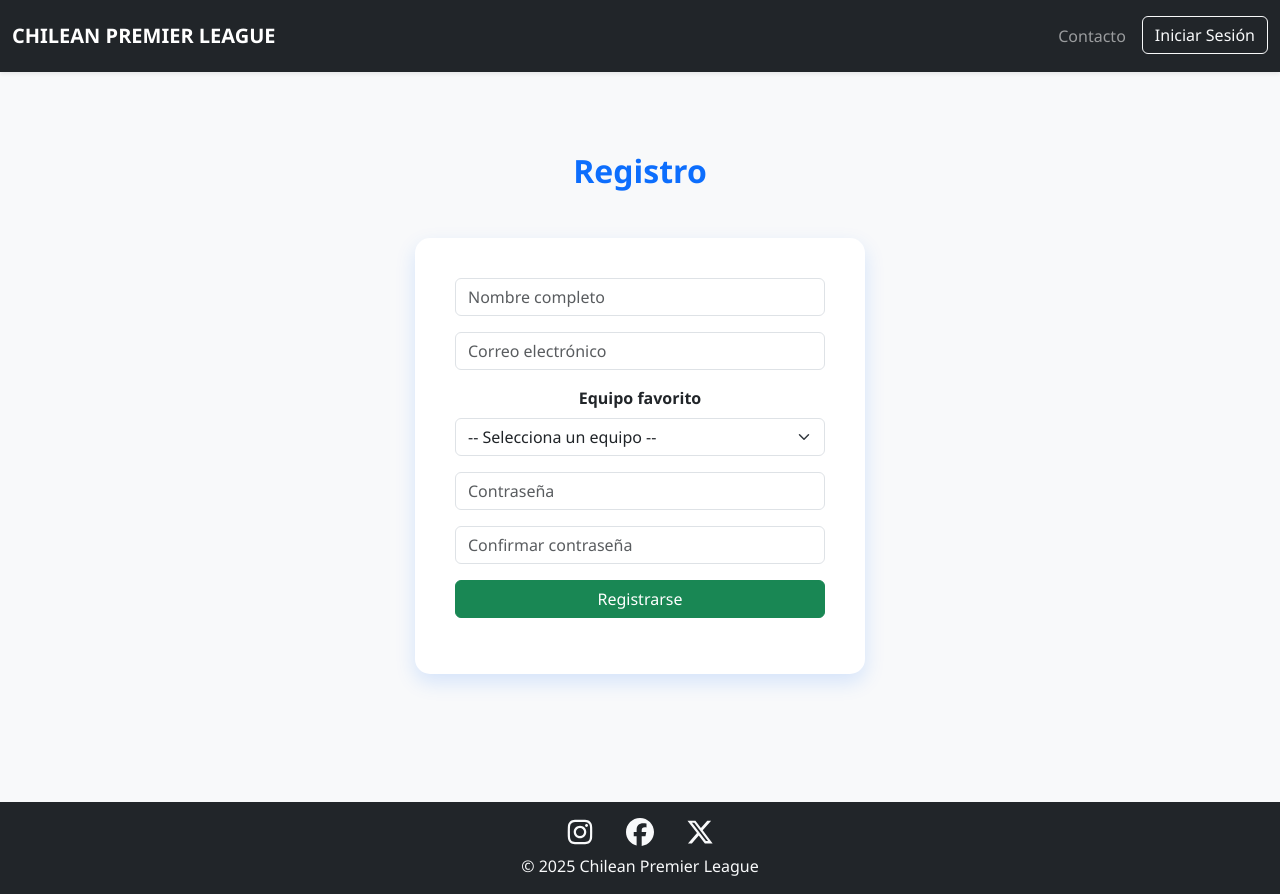
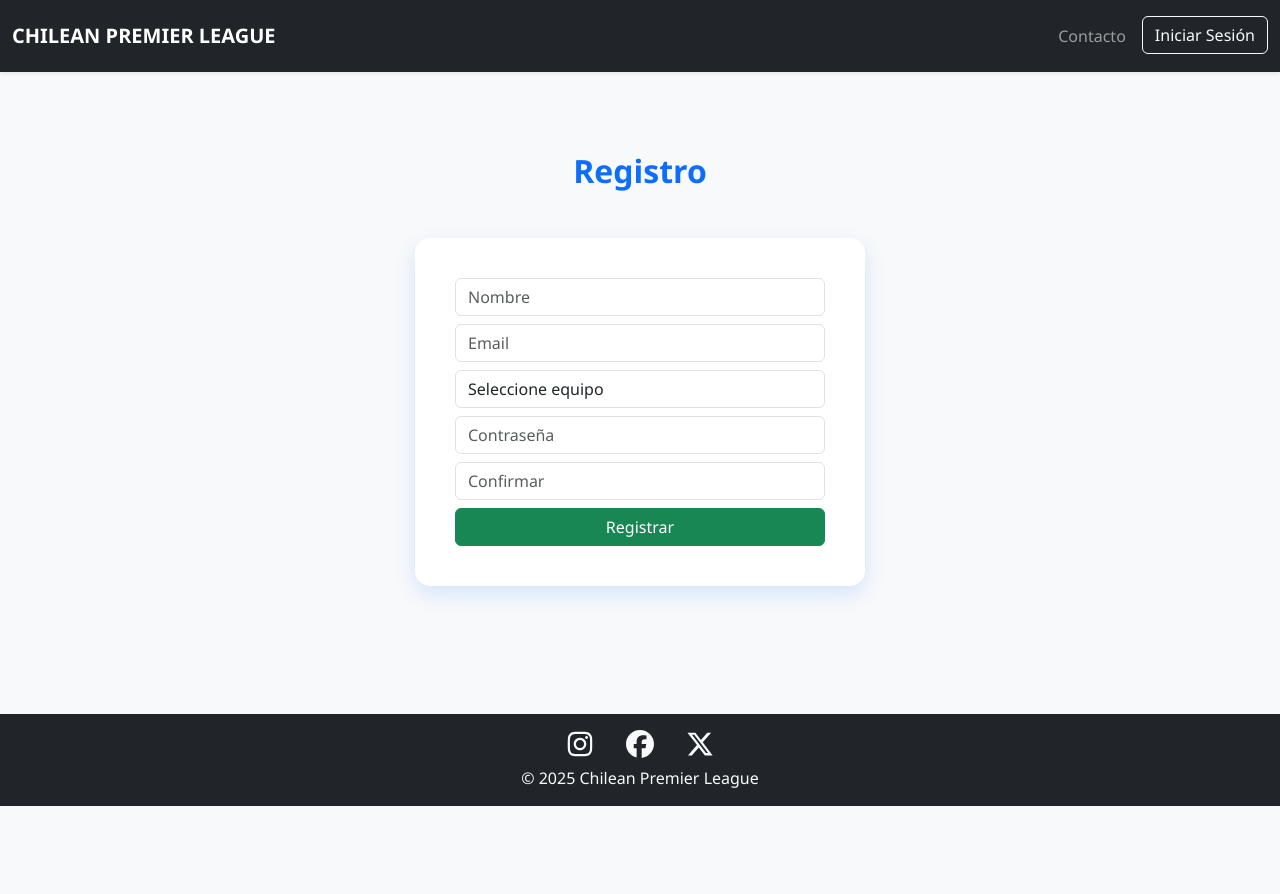
Before and after one commit to elvruno/ChileanPremierLeague, a React (Vite) app: page /registro in a window 1280 px wide. After the commit the page ends 806 px from the top, so only its background shows below. Built offline with nearby package versions, Linux system fonts and the light colour scheme.

Commit message:
Adaptacion para funcionar con un Backend

```diff
--- /dev/null
+++ b/src/api.js
@@ -0,0 +1 @@
+export const API_URL = "http://3.236.221.125:8080";
--- a/src/contexts/AuthContext.jsx
+++ b/src/contexts/AuthContext.jsx
@@ -2,110 +2,22 @@ import { createContext, useState, useEffect, useContext } from "react";
 
 const AuthContext = createContext();
 
-export const useAuth = () => {
-  const context = useContext(AuthContext);
-  if (!context) {
-    throw new Error("useAuth debe usarse dentro de AuthProvider");
-  }
-  return context;
-};
+export const useAuth = () => useContext(AuthContext);
 
 export const AuthProvider = ({ children }) => {
   const [usuario, setUsuario] = useState(null);
-  const [usuarios, setUsuarios] = useState([]);
 
   useEffect(() => {
-    try {
-      const storedUsuario = sessionStorage.getItem("usuario");
-      const storedUsuarios = JSON.parse(localStorage.getItem("usuarios") || "[]");
-
-      if (storedUsuario) {
-        setUsuario(JSON.parse(storedUsuario));
-      }
-      setUsuarios(storedUsuarios);
-    } catch (error) {
-      console.error("Error cargando datos de almacenamiento:", error);
-      sessionStorage.clear();
-      localStorage.clear();
-    }
+    const storedUsuario = sessionStorage.getItem("usuario");
+    if (storedUsuario) setUsuario(JSON.parse(storedUsuario));
   }, []);
-
-  const login = async ({ email, password }) => {
-    try {
-      const response = await fetch("https://demo3526643.mockable.io/usuarios");
-      const usuariosMock = await response.json();
-      const userMock = usuariosMock.find(
-        (u) => u.email === email && u.password === password
-      );
-
-      if (userMock) {
-        const userData = { ...userMock, rol: "usuario" };
-        setUsuario(userData);
-        sessionStorage.setItem("usuario", JSON.stringify(userData));
-        return { success: true, source: "mockable" };
-      }
-      const userLocal = usuarios.find(
-        (u) => u.email === email && u.password === password
-      );
-
-      if (userLocal) {
-        const userData = { ...userLocal, rol: "usuario" };
-        setUsuario(userData);
-        sessionStorage.setItem("usuario", JSON.stringify(userData));
-        return { success: true, source: "local" };
-      }
-
-      return { success: false, message: "Correo o contraseña incorrectos" };
-    } catch (error) {
-      console.error("Error al conectar con Mockable.io:", error);
-      return { success: false, message: "Error de conexión con el servidor" };
-    }
-  };
-
-  const register = (nuevoUsuario) => {
-    const emailExists = usuarios.some((u) => u.email === nuevoUsuario.email);
-
-    if (emailExists) {
-      return { success: false, message: "El correo ya está registrado." };
-    }
-
-    const userWithRole = { ...nuevoUsuario, rol: "usuario" };
-    const updatedUsuarios = [...usuarios, userWithRole];
-    setUsuarios(updatedUsuarios);
-    localStorage.setItem("usuarios", JSON.stringify(updatedUsuarios));
-    return { success: true };
-  };
 
   const logout = (mostrarMensaje = null, setMensaje = null) => {
     setUsuario(null);
     sessionStorage.removeItem("usuario");
-
     if (mostrarMensaje && setMensaje) {
       mostrarMensaje(setMensaje, "Sesión cerrada con éxito", "success");
     }
-  };
-
-  const isLoggedIn = !!usuario;
-
-  const validarEmail = (email) => /^[^\s@]+@[^\s@]+\.[^\s@]+$/.test(email);
-
-  const validarPassword = (password) =>
-    password.length >= 6 && /[A-Za-z]/.test(password) && /\d/.test(password);
-
-  const validarRegistro = (data) => {
-    if (!data.nombre || !data.email || !data.equipo || !data.password || !data.passwordConf) {
-      return "Por favor, completa todos los campos.";
-    }
-    if (!validarEmail(data.email)) {
-      return "Correo electrónico inválido.";
-    }
-    if (data.password !== data.passwordConf) {
-      return "Las contraseñas no coinciden.";
-    }
-    if (!validarPassword(data.password)) {
-      return "La contraseña debe tener al menos 6 caracteres y contener letras y números.";
-    }
-    return null;
   };
 
   const mostrarMensaje = (setMensaje, texto, tipo = "danger") => {
@@ -120,15 +32,9 @@ export const AuthProvider = ({ children }) => {
     <AuthContext.Provider
       value={{
         usuario,
-        usuarios,
-        login,
-        register,
         logout,
-        isLoggedIn,
-        validarEmail,
-        validarPassword,
-        validarRegistro,
         mostrarMensaje,
+        isLoggedIn: !!usuario,
       }}
     >
       {children}
--- a/src/pages/Login.jsx
+++ b/src/pages/Login.jsx
@@ -1,106 +1,82 @@
 import { useState } from "react";
 import { useNavigate, Link } from "react-router-dom";
-import { useAuth } from "../contexts/AuthContext";
+import { API_URL } from "../api";
 
 export default function Login() {
-  const { mostrarMensaje } = useAuth();
   const [email, setEmail] = useState("");
   const [password, setPassword] = useState("");
   const [mensaje, setMensaje] = useState(null);
-
   const navigate = useNavigate();
 
   const handleSubmit = async (e) => {
     e.preventDefault();
-    const usuariosLocal = JSON.parse(localStorage.getItem("usuarios")) || [];
-    const usuarioLocal = usuariosLocal.find(
+
+    try {
+      const res = await fetch(`${API_URL}/api/v1/auth/login`, {
+        method: "POST",
+        headers: { "Content-Type": "application/json" },
+        body: JSON.stringify({ email, password }),
+      });
+
+      if (res.ok) {
+        const data = await res.json();
+        sessionStorage.setItem("token", data.token);
+        sessionStorage.setItem("usuario", JSON.stringify(data.usuario));
+
+        setMensaje("Login exitoso");
+        setTimeout(() => navigate("/tabla"), 1000);
+        return;
+      }
+    } catch (err) {
+      console.error("Backend no responde");
+    }
+
+    try {
+      const res = await fetch("https://demo3526643.mockable.io/usuarios");
+      const usuarios = await res.json();
+      const user = usuarios.find(
         (u) => u.email === email && u.password === password
       );
 
-    if (usuarioLocal) {
-      sessionStorage.setItem("usuario", JSON.stringify(usuarioLocal));
-      mostrarMensaje(setMensaje, "Inicio de sesión exitoso", "success");
-      setTimeout(() => {
-        if (usuarioLocal.email === "admin@test.com") {
-          navigate("/admin");
-        } else {
-          navigate("/tabla");
-        }
-        window.location.reload();
-      }, 1500);
+      if (user) {
+        sessionStorage.setItem("usuario", JSON.stringify(user));
+        setMensaje("Login admin (mockable)");
+        setTimeout(() => navigate("/admin"), 1000);
         return;
       }
-    try {
-      const res = await fetch("http://demo3526643.mockable.io/usuarios");
-      if (!res.ok) throw new Error("Error en el servidor remoto");
+    } catch (err) {
+      console.error("Mockable falló");
+    }
 
-      const usuariosMock = await res.json();
-      const usuarioMock = usuariosMock.find(
-        (u) => u.email === email && u.password === password
-      );
-
-      if (usuarioMock) {
-        sessionStorage.setItem("usuario", JSON.stringify(usuarioMock));
-        mostrarMensaje(setMensaje, "Inicio de sesión exitoso", "success");
-        setTimeout(() => {
-          if (usuarioMock.email === "admin@test.com") {
-            navigate("/admin");
-          } else {
-            navigate("/tabla");
-          }
-          window.location.reload();
-        }, 1500);
-      } else {
-        mostrarMensaje(setMensaje, "Correo o contraseña incorrectos", "danger");
-      }
-    } catch (error) {
-      console.error("Error al conectar con Mockable:", error);
-      mostrarMensaje(setMensaje, "Error al conectar con el servidor.", "danger");
-    }
+    setMensaje("Credenciales inválidas ");
   };
 
   return (
     <div className="container mt-5">
-      <h2 className="text-center mb-4">Inicio de sesión</h2>
-      <form onSubmit={handleSubmit} className="mx-auto" style={{ maxWidth: "550px" }}>
-        <div className="mb-4">
+      <h2 className="text-center">Login</h2>
+
+      <form onSubmit={handleSubmit}>
         <input
+          className="form-control mb-3"
           type="email"
-            placeholder="Correo electrónico"
-            className="form-control"
+          placeholder="Email"
           value={email}
           onChange={(e) => setEmail(e.target.value)}
-            required
         />
-        </div>
-        <div className="mb-4">
         <input
+          className="form-control mb-3"
           type="password"
           placeholder="Contraseña"
-            className="form-control"
           value={password}
           onChange={(e) => setPassword(e.target.value)}
-            required
         />
-        </div>
-        <button type="submit" className="btn btn-primary w-100">
-          Iniciar sesión
-        </button>
-        <div className="d-grid gap-2 mt-4">
-          <button
-            type="button"
-            className="btn-invitado"
-            onClick={() => navigate("/tabla")}
-          >
-            Entrar como Invitado
-          </button>
-        </div>
+        <button className="btn btn-primary w-100">Entrar</button>
       </form>
 
-      <div className="mt-3">{mensaje}</div>
+      {mensaje && <div className="alert alert-info mt-3">{mensaje}</div>}
 
       <p className="mt-3 text-center">
-        ¿No tienes cuenta? <Link to="/registro">Regístrate aquí</Link>
+        ¿No tienes cuenta? <Link to="/registro">Regístrate</Link>
       </p>
     </div>
   );
--- a/src/pages/Registro.jsx
+++ b/src/pages/Registro.jsx
@@ -1,5 +1,6 @@
 import React, { useState } from "react";
 import { useNavigate } from "react-router-dom";
+import { API_URL } from "../api";
 
 function Registro() {
   const [nombre, setNombre] = useState("");
@@ -8,7 +9,6 @@ function Registro() {
   const [password, setPassword] = useState("");
   const [passwordConf, setPasswordConf] = useState("");
   const [mensaje, setMensaje] = useState(null);
-
   const navigate = useNavigate();
 
   const equipos = [
@@ -30,101 +30,66 @@ function Registro() {
     { nombre: "Deportes Limache", archivo: "limache.png" },
   ];
 
-  const handleSubmit = (e) => {
+  const handleSubmit = async (e) => {
     e.preventDefault();
 
     if (!nombre || !correo || !equipo || !password || !passwordConf) {
-      setMensaje("Por favor, completa todos los campos.");
+      setMensaje("Completa todos los campos.");
       return;
     }
     if (password !== passwordConf) {
       setMensaje("Las contraseñas no coinciden.");
       return;
     }
-    const nuevoUsuario = { nombre, email: correo, equipo, password };
+
+    const nuevoUsuario = {
+      nombre,
+      email: correo,
+      equipoFavorito: equipo,
+      password,
+    };
+
     try {
-      const usuariosGuardados =
-        JSON.parse(localStorage.getItem("usuarios")) || [];
-      usuariosGuardados.push(nuevoUsuario);
-      localStorage.setItem("usuarios", JSON.stringify(usuariosGuardados));
+      const res = await fetch(`${API_URL}/api/v1/auth/register`, {
+        method: "POST",
+        headers: { "Content-Type": "application/json" },
+        body: JSON.stringify(nuevoUsuario),
+      });
 
-      setMensaje("¡Registro exitoso! Ahora puedes iniciar sesión.");
-      if (process.env.NODE_ENV === "test") {
-        navigate("/");
-      } else {
-        setTimeout(() => navigate("/"), 2000);
-      }
+      if (!res.ok) throw new Error("Error backend");
+
+      setMensaje("Registro exitoso");
+      setTimeout(() => navigate("/"), 1500);
     } catch (error) {
-      console.error("Error en registro:", error);
-      setMensaje("Error interno al registrar el usuario.");
+      console.error(error);
+      setMensaje("Error al registrar en el servidor.");
     }
   };
 
   return (
-    <main className="container-fluid py-5">
-      <div className="row justify-content-center">
-        <div className="col-md-6">
-          <h2 className="text-center mb-4">Registro</h2>
-          <form onSubmit={handleSubmit} className="form-login">
-            <input
-              type="text"
-              placeholder="Nombre completo"
-              className="form-control mb-3"
-              value={nombre}
-              onChange={(e) => setNombre(e.target.value)}
-            />
-            <input
-              type="email"
-              placeholder="Correo electrónico"
-              className="form-control mb-3"
-              value={correo}
-              onChange={(e) => setCorreo(e.target.value)}
-            />
+    <main className="container py-5">
+      <h2 className="text-center">Registro</h2>
+      <form onSubmit={handleSubmit}>
+        <input className="form-control mb-2" placeholder="Nombre"
+          value={nombre} onChange={(e) => setNombre(e.target.value)} />
+        <input className="form-control mb-2" placeholder="Email"
+          value={correo} onChange={(e) => setCorreo(e.target.value)} />
+        <select className="form-control mb-2"
+          value={equipo} onChange={(e) => setEquipo(e.target.value)}>
+          <option value="">Seleccione equipo</option>
+          {equipos.map(eq => (
+            <option key={eq.archivo} value={eq.archivo}>{eq.nombre}</option>
+          ))}
+        </select>
+        <input type="password" className="form-control mb-2" placeholder="Contraseña"
+          value={password} onChange={(e) => setPassword(e.target.value)} />
+        <input type="password" className="form-control mb-2" placeholder="Confirmar"
+          value={passwordConf} onChange={(e) => setPasswordConf(e.target.value)} />
+        <button className="btn btn-success w-100">Registrar</button>
+      </form>
 
-            <div className="mb-3">
-              <label htmlFor="equipo" className="form-label fw-bold">
-                Equipo favorito
-              </label>
-              <select
-                id="equipo"
-                className="form-select"
-                value={equipo}
-                onChange={(e) => setEquipo(e.target.value)}
-                required
-              >
-                <option value="">-- Selecciona un equipo --</option>
-                {equipos.map((eq) => (
-                  <option key={eq.archivo} value={eq.archivo}>
-                    {eq.nombre}
-                  </option>
-                ))}
-              </select>
-            </div>
-
-            <input
-              type="password"
-              placeholder="Contraseña"
-              className="form-control mb-3"
-              value={password}
-              onChange={(e) => setPassword(e.target.value)}
-            />
-            <input
-              type="password"
-              placeholder="Confirmar contraseña"
-              className="form-control mb-3"
-              value={passwordConf}
-              onChange={(e) => setPasswordConf(e.target.value)}
-            />
-
-            <button type="submit" className="btn btn-success w-100 mb-3">
-              Registrarse
-            </button>
-          </form>
-          {mensaje && <div className="mt-3 alert alert-info">{mensaje}</div>}
-        </div>
-      </div>
+      {mensaje && <div className="alert alert-info mt-3">{mensaje}</div>}
     </main>
   );
 }
-
 export default Registro;
```
Also changed, not shown: 1 other file (tests, documents, lock files or other folders). Lines whose indentation alone changed are shown as unchanged.
